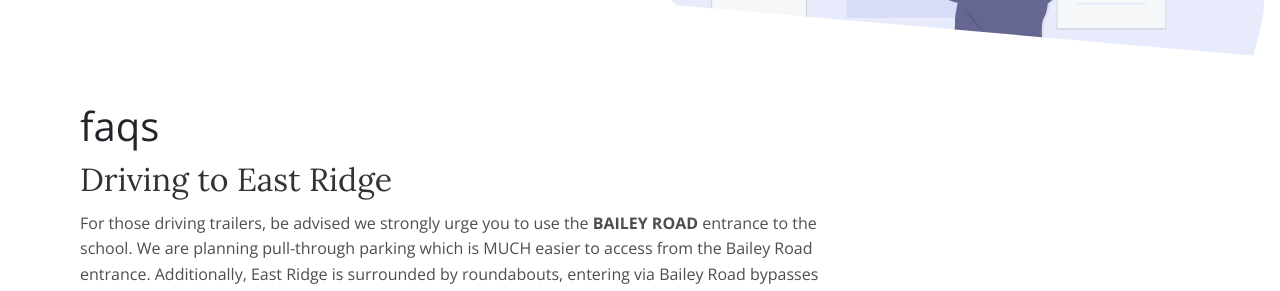
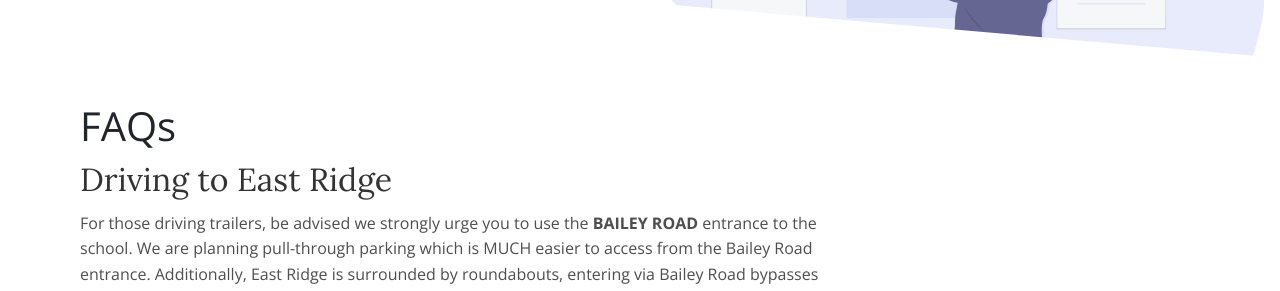
Before and after one commit to em-cc/em-cc.github.io, a Jekyll site: the page built from faqs.md, in a window 1280 px wide and 900 px high. Shown: the part 248-539 px from the top of the window. Built offline with Jekyll 4.4.1, drawn with Linux system fonts in a browser that asks for light colours.

```diff
--- a/faqs.md
+++ b/faqs.md
@@ -1,5 +1,5 @@
 ---
-title: faqs
+title: FAQs
 layout: md-page
 bodyClass: page-dayinfo
 ---
```
Also changed, not shown: registration.md (renamed from _omniwidgets/registration.md).
